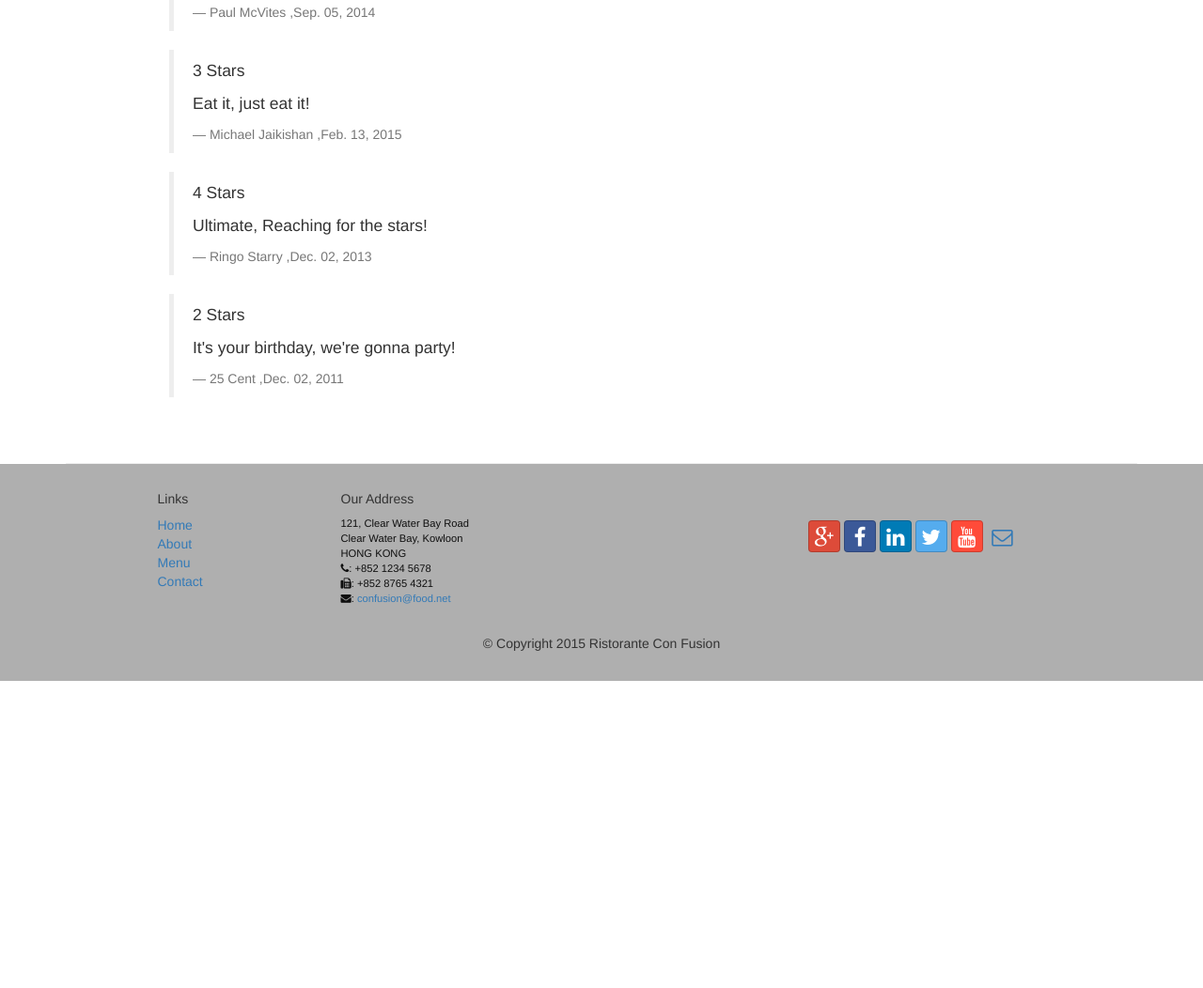
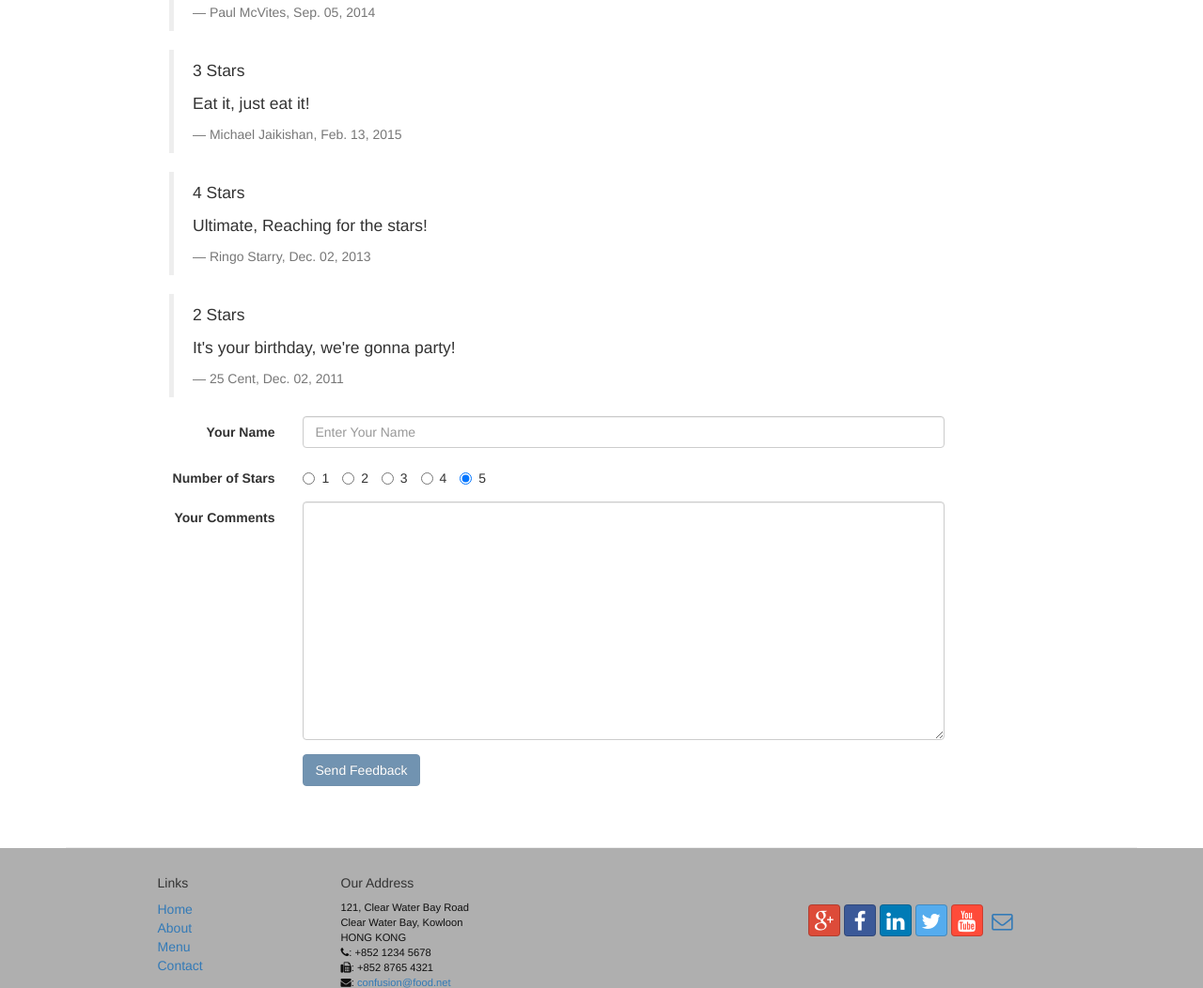
Before and after one commit to alfredlotho/AngularJSSample, a website: page app/index.html in a window 1280 px wide. Shown: the part 919-1971 px from the top of the page at 94% size. Before the commit the page ends 1644 px from the top, so only its background shows below. Drawn offline with Linux system fonts and the light colour scheme.

Commit message:
Provide a form to enable users to submit comments
Use two way binding to setup relation between form items and js object
then add validations to ensure that the comment is valid before allowing
submission

```diff
--- a/app/dishdetail.html
+++ b/app/dishdetail.html
@@ -1,5 +1,5 @@
 <div class="container">
-    <div class="row row-content" ng-controller="dishDetailController as dishCtrl">
+    <div class="row row-content" ng-controller="DishDetailController as dishCtrl">
         <div class="col-xs-12">
             <div class="media-left media-middle">
                 <a href="#">
@@ -22,9 +22,50 @@
                 <blockquote>
                     <p>{{comment.rating}} Stars</p>
                     <p>{{comment.comment}}</p>
-                    <footer>{{comment.author}} {{comment.date | date:',MMM. dd, yyyy'}}</footer>
+                    <footer>{{comment.author}}{{comment.date | date:', MMM. dd, yyyy'}}</footer>
                 </blockquote>
             </div>
         </div>
+        <div class="col-xs-9 col-xs-offset-1" ng-controller="DishCommentController">
+            <div ng-show="commentForm.$valid">
+                <blockquote>
+                    <p>{{currComment.rating}} Stars</p>
+                    <p>{{currComment.comment}}</p>
+                    <footer>{{currComment.author}}{{currComment.date | date:', MMM. dd, yyyy'}}</footer>
+                </blockquote>
+            </div>
+            <form class="form-horizontal" name="commentForm" ng-submit="submitComment()" novalidate>
+                <div class="form-group" ng-class="{ 'has-error' : commentForm.author.$error.required && !commentForm.author.$pristine }">
+                    <label for="author" class="col-sm-2 control-label">Your Name</label>
+                    <div class="col-sm-10">
+                        <input type="text" class="form-control" id="author" name="author" placeholder="Enter Your Name"
+                               ng-model="currComment.author" required>
+                        <span ng-show="commentForm.author.$error.required && !commentForm.author.$pristine" class="help-block">Your name is required.</span>
+                    </div>
+                </div>
+                <div class="form-group">
+                    <label for="rating" class="col-sm-2 control-label">Number of Stars</label>
+                    <div id="rating" class="col-sm-10">
+                        <label class="radio-inline"><input ng-model="currComment.rating" value="1" type="radio" name="rating">1</label>
+                        <label class="radio-inline"><input ng-model="currComment.rating" value="2" type="radio" name="rating">2</label>
+                        <label class="radio-inline"><input ng-model="currComment.rating" value="3" type="radio" name="rating">3</label>
+                        <label class="radio-inline"><input ng-model="currComment.rating" value="4" type="radio" name="rating">4</label>
+                        <label class="radio-inline"><input ng-model="currComment.rating" value="5" type="radio" name="rating">5</label>
+                    </div>
+                </div>
+                <div class="form-group" ng-class="{ 'has-error' : commentForm.comment.$error.required && !commentForm.comment.$pristine }">
+                    <label for="comment" class="col-sm-2 control-label">Your Comments</label>
+                    <div class="col-sm-10">
+                        <textarea class="form-control" id="comment" name="comment" rows="12" ng-model="currComment.comment" required></textarea>
+                        <span ng-show="commentForm.comment.$error.required && !commentForm.comment.$pristine" class="help-block">Your comment is required.</span>
+                    </div>
+                </div>
+                <div class="form-group">
+                    <div class="col-sm-offset-2 col-sm-10">
+                        <button type="submit" class="btn btn-primary" ng-disabled="commentForm.$invalid">Send Feedback</button>
+                    </div>
+                </div>
+            </form>
+        </div>
     </div>
 </div>
--- a/app/scripts/controllers.js
+++ b/app/scripts/controllers.js
@@ -1,6 +1,6 @@
 'use strict';
 angular.module('confusionApp', [])
-     .controller('menuController', ['$scope', 'menuFactory', function($scope, menuFactory) {
+     .controller('MenuController', ['$scope', 'menuFactory', function($scope, menuFactory) {
         $scope.tab = 1;
         $scope.filtText = '';
         $scope.dishes = menuFactory.getDishes();
@@ -28,8 +28,8 @@ angular.module('confusionApp', [])
             $scope.showDetails = !$scope.showDetails;
         };
     }])
-    .controller('dishDetailController', ['$scope', 'menuFactory', function($scope, menuFactory) {
-        $scope.dish = menuFactory.getDish(3);
+    .controller('DishDetailController', ['$scope', 'menuFactory', function($scope, menuFactory) {
+        $scope.dish = menuFactory.getDish(0);
     }])
     .controller('ContactController', ['$scope', function($scope) {
         $scope.feedback = {mychannel:"", firstName:"", lastName:"", agree:false, email:"" };
@@ -54,4 +54,13 @@ angular.module('confusionApp', [])
                 console.log($scope.feedback);
             }
         };
+    }])
+    .controller('DishCommentController', ['$scope', function($scope) {
+        $scope.currComment = {author:"", rating:"5", comment:"", date:""};
+        $scope.submitComment = function () {
+            $scope.currComment.date = new Date().toISOString();
+            $scope.dish.comments.push($scope.currComment);
+            $scope.commentForm.$setPristine();
+            $scope.currComment = {author:"", rating:"5", comment:"", date:""};
+        }
     }]);
```
Also changed, not shown: app/menu.html (+1 -1 lines).
